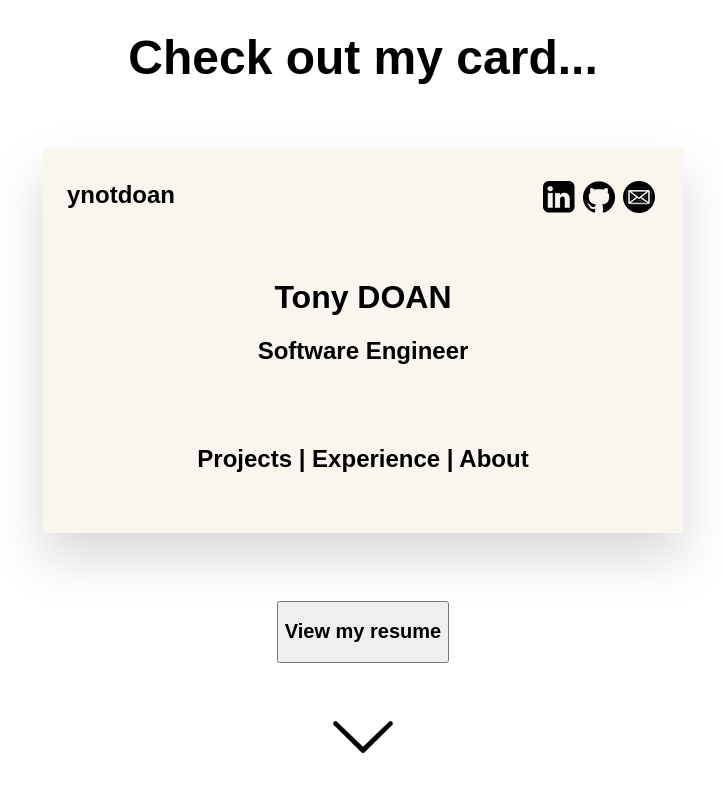
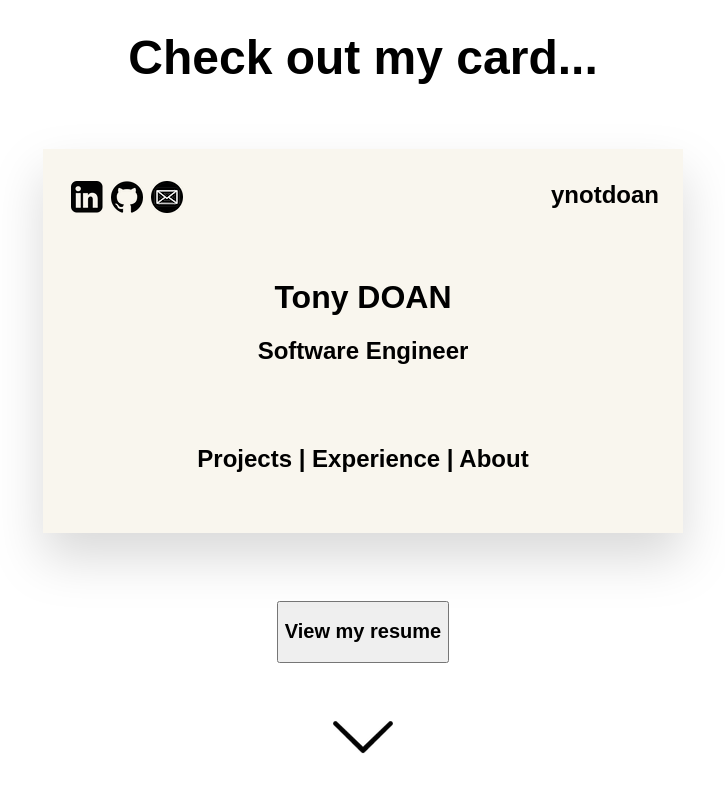
Before and after one commit to ynotdoan/ynotdoan.github.io, a React (Vite) app in the folder site/: page / in a window 1280 px wide. Shown: the top 800 px of the page, without its empty margins (277-1002 px from the left). Built offline with nearby package versions, Linux system fonts and the light colour scheme.

Commit message:
Switched contacts and name

```diff
--- a/site/src/components/Header.jsx
+++ b/site/src/components/Header.jsx
@@ -12,14 +12,10 @@ function Header() {
         <h1 className="inline text-5xl">Check out my card...</h1>
       </div>
 
+      {/* Card */}
       <div className="flex flex-wrap justify-between items- text-center bg-[#F9F6EE] w-1/2 max-w-[900px] min-w-[300px] aspect-[5/3] drop-shadow-2xl">
-        {/* Site name */}
+        {/* Contact link */}
         <div className="mt-8 ml-6">
-          <h2 className="inline">ynotdoan</h2>
-        </div>
-
-        {/* Contact */}
-        <div className="mt-8 mr-6">
           <a href="https://www.linkedin.com/in/ynotdoan/" target="_blank">
             <img src={linkedin} className="px-1" />
           </a>
@@ -31,13 +27,18 @@ function Header() {
           </a>
         </div>
 
+        {/* Site name */}
+        <div className="mt-8 mr-6">
+          <h2 className="inline">ynotdoan</h2>
+        </div>
+
         {/* Name */}
         <div className="w-full">
           <h1 className="">Tony DOAN</h1>
           <h2 className="">Software Engineer</h2>
         </div>
 
-        {/* Links */}
+        {/* Nav links */}
         <div className="w-full">
           <h2>
             <a>Projects</a> | <a>Experience</a> | <a>About</a>
@@ -45,6 +46,7 @@ function Header() {
         </div>
       </div>
 
+      {/* Resume link */}
       <div>
         <a href={resume} target="_blank">
           <button><h2>View my resume</h2></button>
```
